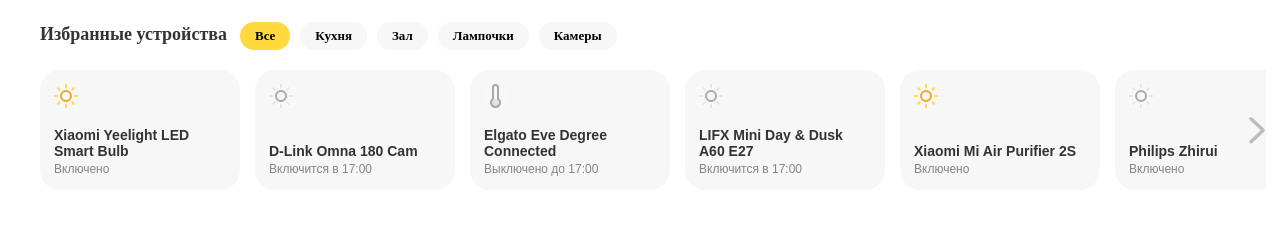
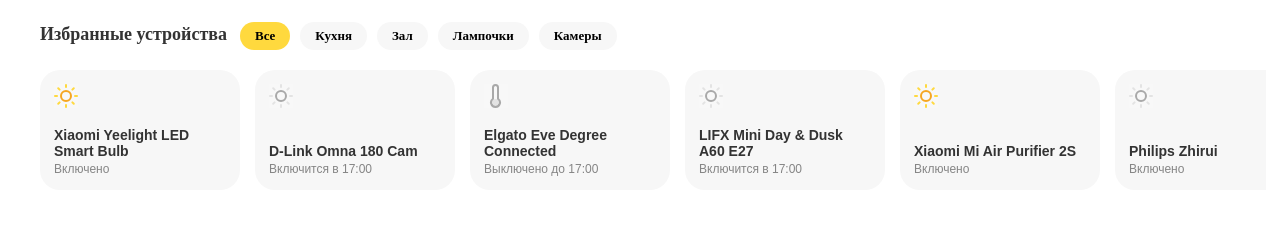
Before and after one commit to beebablaster/shri-performance, a React (Vite) app: page / in a window 1280 px wide. Shown: the part 496-736 px from the top of the page. Built offline with nearby package versions, Linux system fonts and the light colour scheme.

Commit message:
upd: calculation optimizations

```diff
--- a/src/App.jsx
+++ b/src/App.jsx
@@ -34,30 +34,32 @@
         </header>;
     }
 
-    function Event(props) {
-        const ref = React.useRef();
+    const Event = React.memo(function Event(props) {
+        const ref = React.useRef(null);
+        const reported = React.useRef(false);
 
-        const {onSize} = props;
+        React.useLayoutEffect(() => {
+            if (!reported.current && props.onSize) {
+                const { offsetWidth: width, offsetHeight: height } = ref.current;
+                props.onSize({ width, height });
+                reported.current = true;
+            }
+        }, []);
 
-        React.useEffect(() => {
-            const width = ref.current.offsetWidth;
-            const height = ref.current.offsetHeight;
-            if (onSize) {
-                onSize({width, height});
-            }
-        });
-
-        return <li ref={ref} className={'event' + (props.slim ? ' event_slim' : '')}>
-            <button className="event__button">
-                <span className={`event__icon event__icon_${props.icon}`} role="img"
-                      aria-label={props.iconLabel}></span>
-                <h4 className="event__title">{props.title}</h4>
-                {props.subtitle &&
-                    <span className="event__subtitle">{props.subtitle}</span>
-                }
-            </button>
-        </li>;
-    }
+        return (
+            <li ref={ref} className={'event' + (props.slim ? ' event_slim' : '')}>
+                <button className="event__button">
+        <span
+            className={`event__icon event__icon_${props.icon}`}
+            role="img"
+            aria-label={props.iconLabel}
+        />
+                    <h4 className="event__title">{props.title}</h4>
+                    {props.subtitle && <span className="event__subtitle">{props.subtitle}</span>}
+                </button>
+            </li>
+        );
+    });
 
     const TABS = {
         all: {
@@ -173,6 +175,10 @@
 
     function Main() {
         const ref = React.useRef();
+        const sizesRef = React.useRef([]);
+        const onSize = React.useCallback(size => {
+            sizesRef.current.push(size);
+        }, []);
         const initedRef = React.useRef(false);
         const [activeTab, setActiveTab] = React.useState('');
         const [hasRightScroll, setHasRightScroll] = React.useState(false);
@@ -188,19 +194,10 @@
             setActiveTab(event.target.value);
         };
 
-        let sizes = [];
-        const onSize = size => {
-            sizes = [...sizes, size];
-        };
-
         React.useEffect(() => {
-            const sumWidth = sizes.reduce((acc, item) => acc + item.width, 0);
-
-            const newHasRightScroll = sumWidth > ref.current.offsetWidth;
-            if (newHasRightScroll !== hasRightScroll) {
-                setHasRightScroll(newHasRightScroll);
-            }
-        });
+            const sumWidth = sizesRef.current.reduce((acc, s) => acc + s.width, 0);
+            setHasRightScroll(sumWidth > ref.current.offsetWidth);
+        }, [activeTab]);
 
         const onArrowCLick = () => {
             const scroller = ref.current.querySelector('.section__panel:not(.section__panel_hidden)');
```
